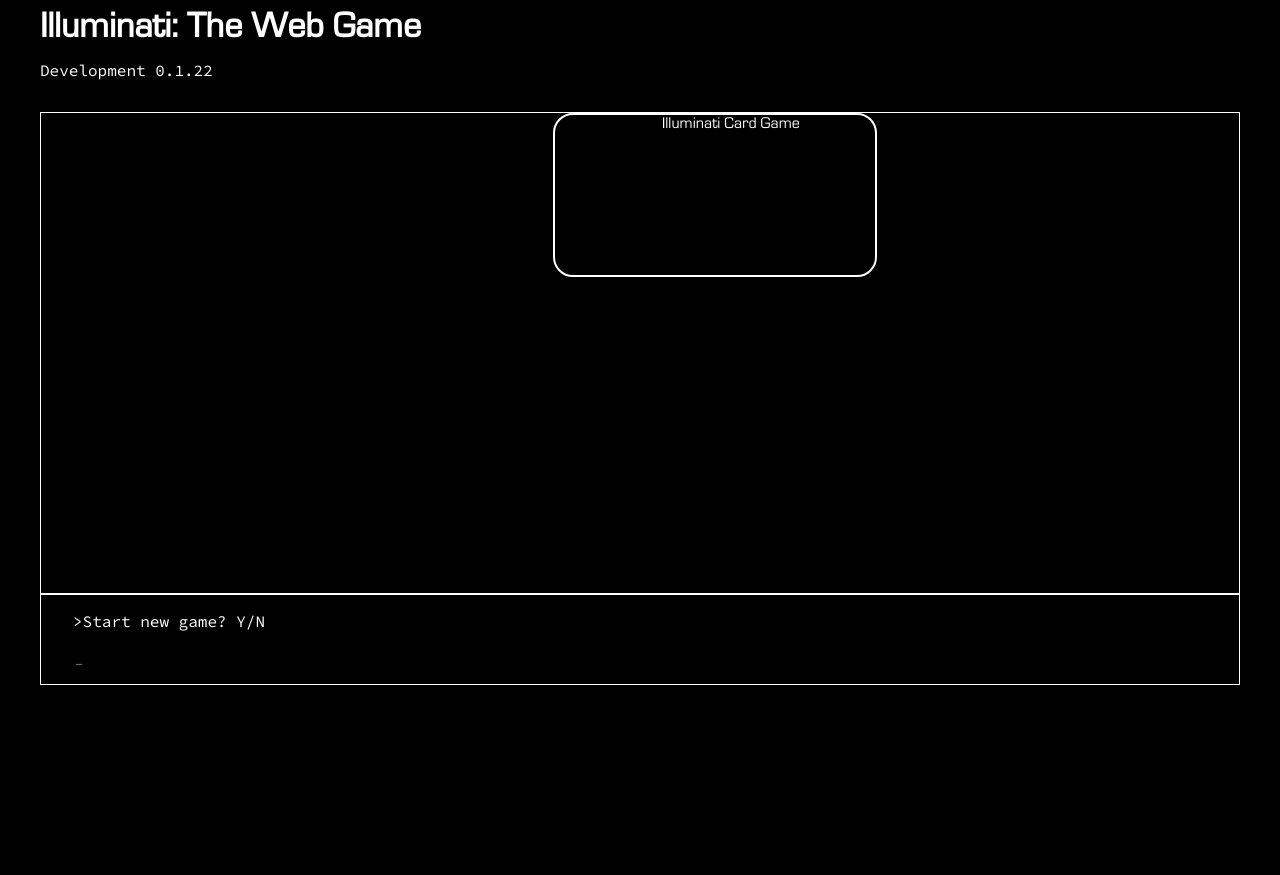
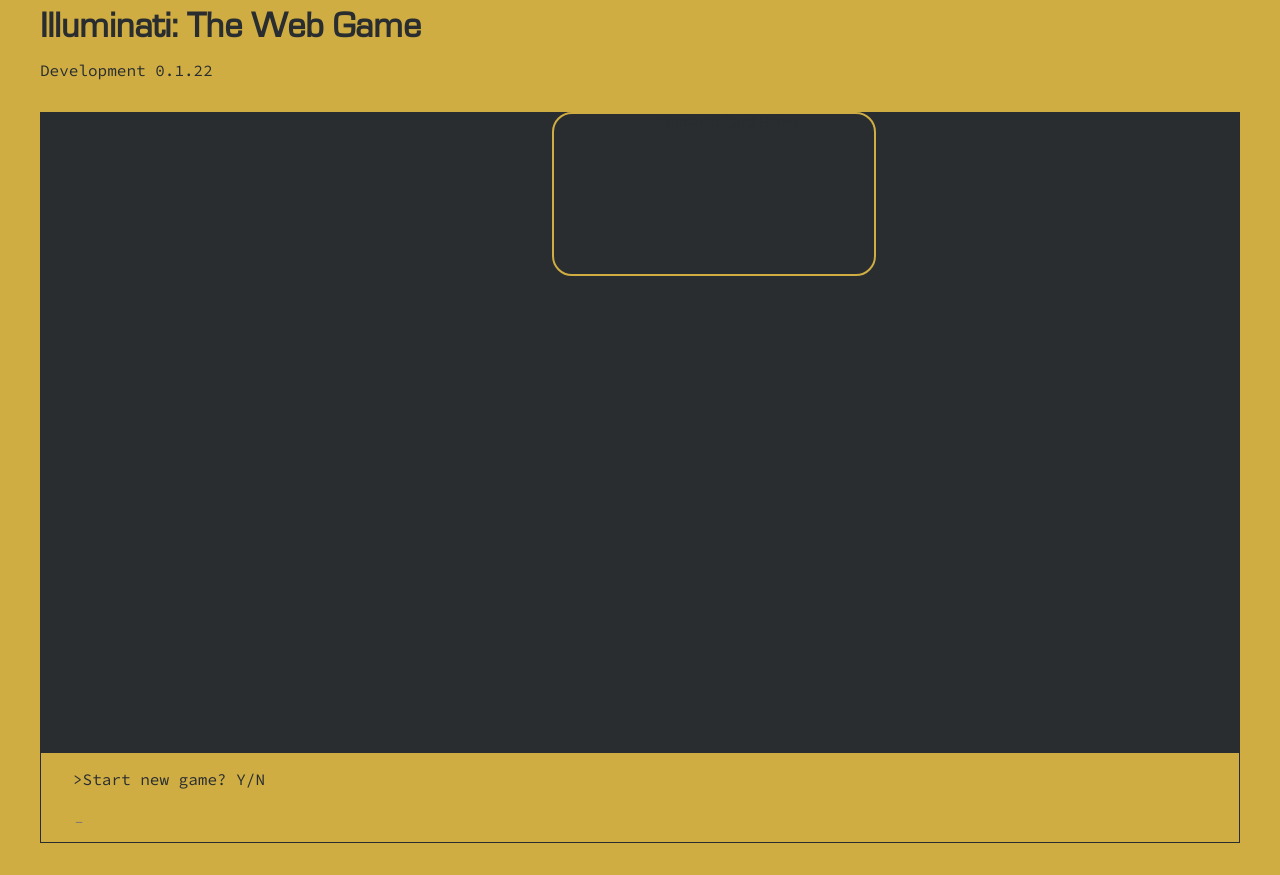
Before and after one commit to onefinedruid/star-sim, a plain HTML site: page Public/index.html in a window 1280 px wide. Before the commit the page ends 800 px from the top, so only its background shows below. Drawn offline with nearby package versions, Linux system fonts and the light colour scheme.

Commit message:
Update stylesheet.css

```diff
--- a/Public/stylesheet.css
+++ b/Public/stylesheet.css
@@ -13,8 +13,8 @@
     }
 
 body {
-	background-color: black;
-	color: white;
+	background-color: #CFAD42;
+	color: #292D30;
 	font-family: 'Source Code Pro', monospace;
 }
 
@@ -31,16 +31,17 @@
 }
 
 #canvas {
+	background-color: #292D30;
 	margin: 2rem;
 	margin-bottom: 0;
-	height: 60vh;
-	border: 1px solid white;
+	height: 640px;
+	width: 896;
 }
 
 #card {
 	width: 20rem;
 	height: 10rem;
-	border: 2px solid white;
+	border: 2px solid #CFAD42;
 	border-radius: 20px;
 	font-family: 'Eurostile';
 	text-align: center;
@@ -58,12 +59,12 @@
 #terminal {
 	margin: 2rem;
 	margin-top: 0;
-	border: 1px solid white;
+	border: 1px solid #292D30;
 }
 
 #terminal-in {
 	background: none;
 	border: none;
-	color: darkgrey;
+	color: #292D30;
 	font-family: 'Source Code Pro', monospace;
 }
```
